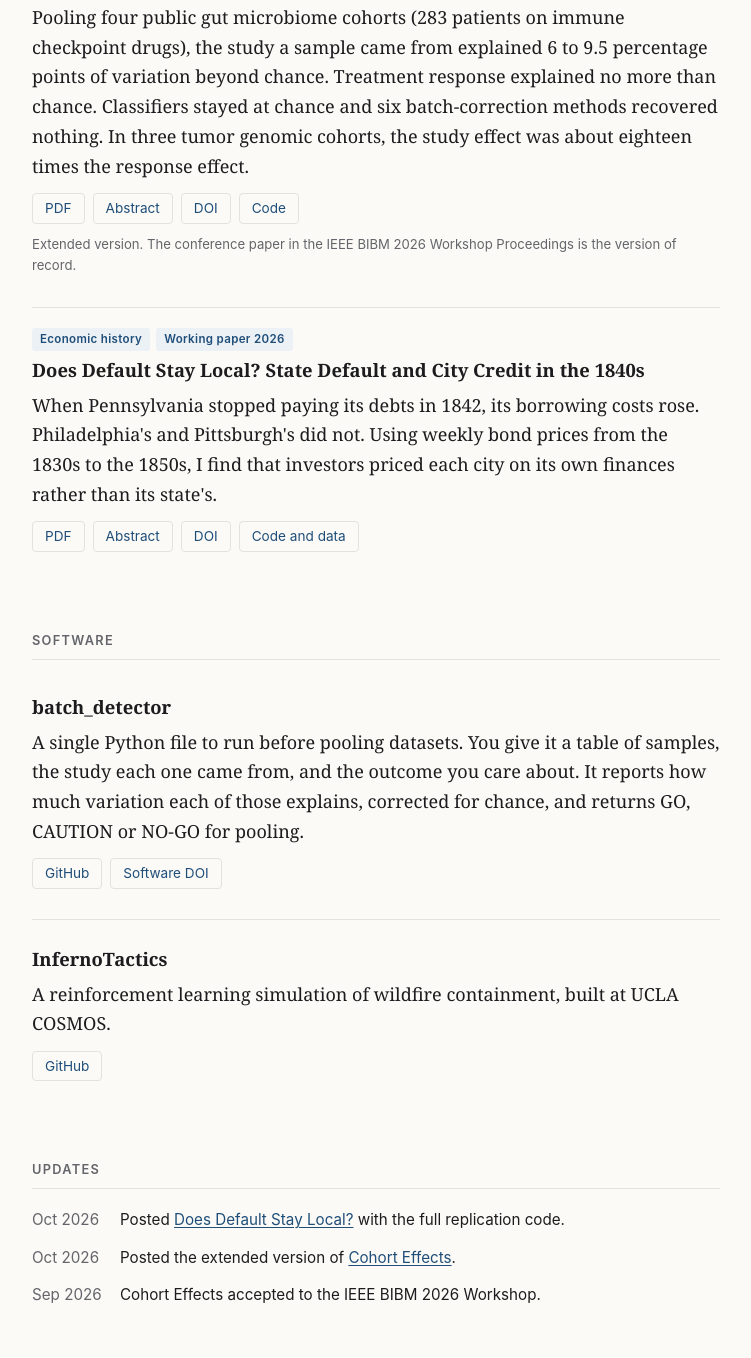
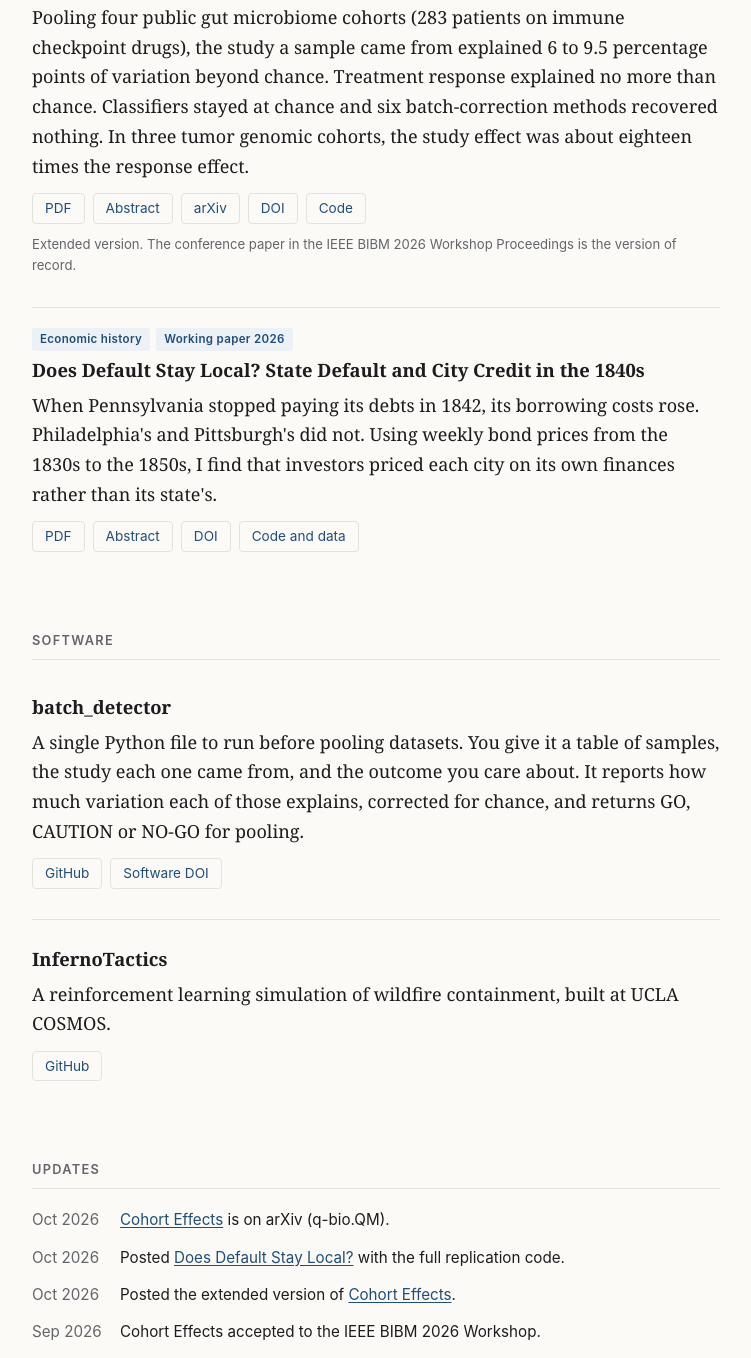
Before and after one commit to ames943/ames943.github.io, a plain HTML site: page index.html in a window 1280 px wide. Shown: the part 762-2120 px from the top of the page, without its empty margins (264-1015 px from the left). Drawn offline with Linux system fonts and the light colour scheme.

Commit message:
Add arXiv link for Cohort Effects

```diff
--- a/index.html
+++ b/index.html
@@ -28,6 +28,7 @@
     <ul class="btns">
       <li><a href="cohort-effects/Garg_2026_Cohort_Effects_preprint.pdf">PDF</a></li>
       <li><a href="cohort-effects/">Abstract</a></li>
+      <li><a href="https://arxiv.org/abs/2610.33010">arXiv</a></li>
       <li><a href="https://doi.org/10.5281/zenodo.23484820">DOI</a></li>
       <li><a href="https://github.com/ames943/batch_detector">Code</a></li>
     </ul>
@@ -69,6 +70,7 @@
 <section>
   <h2>Updates</h2>
   <ul class="updates">
+    <li><span class="date">Oct 2026</span><span><a href="https://arxiv.org/abs/2610.33010">Cohort Effects</a> is on arXiv (q-bio.QM).</span></li>
     <li><span class="date">Oct 2026</span><span>Posted <a href="does-default-stay-local/">Does Default Stay Local?</a> with the full replication code.</span></li>
     <li><span class="date">Oct 2026</span><span>Posted the extended version of <a href="cohort-effects/">Cohort Effects</a>.</span></li>
     <li><span class="date">Sep 2026</span><span>Cohort Effects accepted to the IEEE BIBM 2026 Workshop.</span></li>
```
